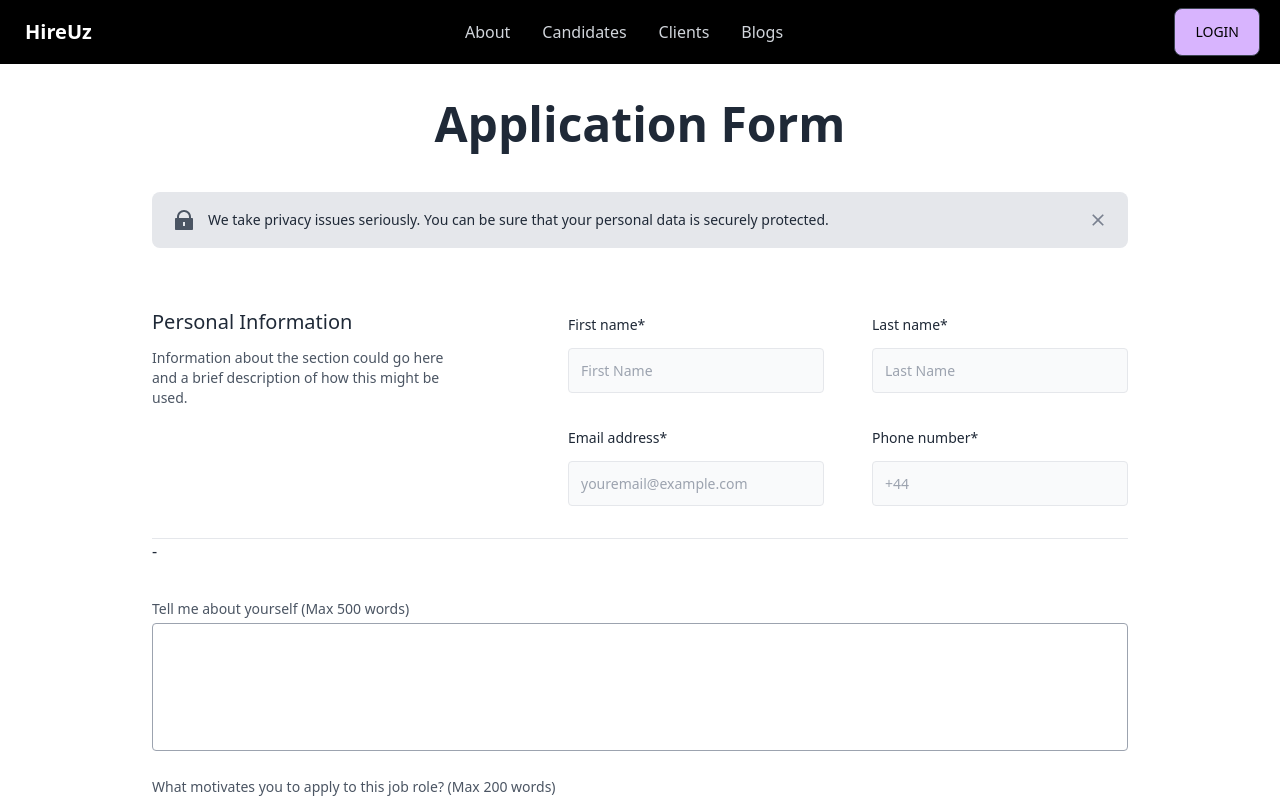
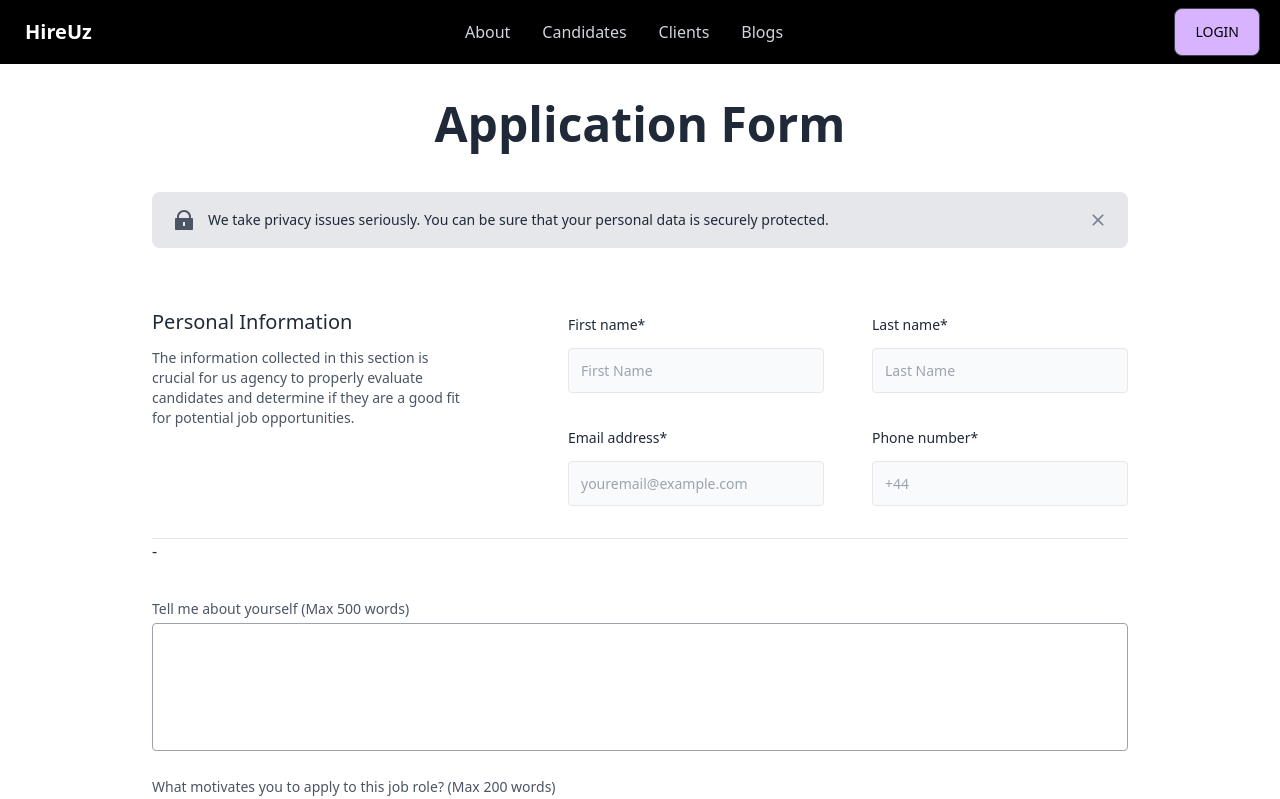
Before and after one commit to uzma981/HireUz, a React (Vite) app: page /jobs/1/job-apply in a window 1280 px wide. Shown: the top 799 px of the page. Built offline with nearby package versions, Linux system fonts and the light colour scheme; no server answers; what @shrutibalasa/tailwind-grid-auto-fit would draw is missing.

Commit message:
UI changes

```diff
--- a/src/components/HomeScreen/Home.jsx
+++ b/src/components/HomeScreen/Home.jsx
@@ -10,7 +10,7 @@ import { Link } from 'react-router-dom';
 export default function Home() {
   return (
     <div className="">
-      <div className=" p-5 px-10 bg-gradient-to-r from-violet-500 to-fuchsia-500 relative w-full ">
+      <div className=" px-10 py-10 bg-gradient-to-r from-violet-500 to-fuchsia-500 relative w-full ">
         <h2 className="mt-5 uppercase text-left mb-1 text-3xl font-extrabold tracking-tight leading-none md:text-3xl xl:text-4xl md:text-center">
           Best-in-Class Recruitment for Women in Tech
         </h2>
@@ -31,7 +31,7 @@ export default function Home() {
             to="/about"
             className="inline-flex items-end  py-3 text-base font-medium text-white rounded-lg hover:text-black focus:ring-purple-500"
           >
-           Find out more
+            Find out more
             <svg
               className="w-5 h-5 ml-2 -mr-1"
               fill="currentColor"
@@ -49,7 +49,7 @@ export default function Home() {
       </div>
 
       <Introduction />
-      <Footer/>
+      <Footer />
     </div>
   );
 }
--- a/src/components/HomeScreen/Introduction.jsx
+++ b/src/components/HomeScreen/Introduction.jsx
@@ -1,12 +1,12 @@
-import React from 'react'
-import homeImage from '../../img/Homeimage-min.jpg'
-import codingImage from '../../img/coding-min.jpg'
+import React from 'react';
+import homeImage from '../../img/Homeimage-min.jpg';
+import codingImage from '../../img/coding-min.jpg';
 export default function Introduction() {
   return (
     <section className="dark:bg-gray-800 dark:text-gray-100">
       <div className="container max-w-xl px-6 py-12 mx-auto space-y-10 lg:px-8 lg:max-w-7xl">
         <div>
-          <h2 className="text-4xl font-bold tracking-tight text-center sm:text-5xl dark:text-gray-50">
+          <h2 className="text-4xl font-bold tracking-tight md:text-center sm:text-5xl dark:text-gray-50">
             Our Mission
           </h2>
         </div>
--- a/src/components/JobsScreen/ApplyScreen/ApplyNow.jsx
+++ b/src/components/JobsScreen/ApplyScreen/ApplyNow.jsx
@@ -120,8 +120,9 @@ function ApplyNow() {
                     </h1>
                   </div>
                   <p className="mt-4 text-sm leading-5 text-gray-600">
-                    Information about the section could go here and a brief
-                    description of how this might be used.
+                    The information collected in this section is crucial for us
+                    agency to properly evaluate candidates and determine if they
+                    are a good fit for potential job opportunities.
                   </p>
                 </div>
                 <div>
```
